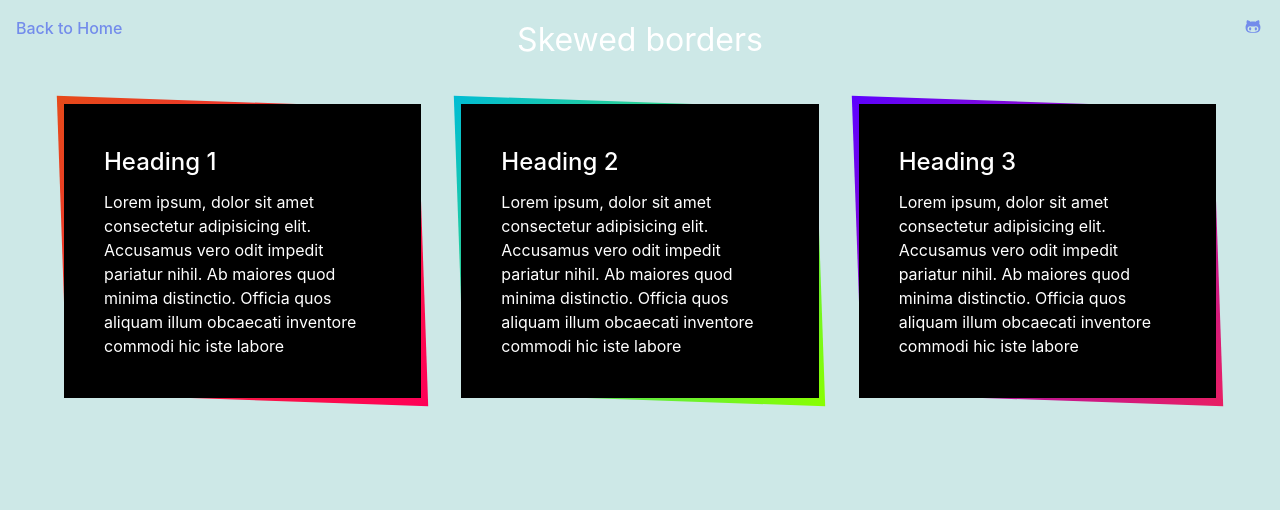
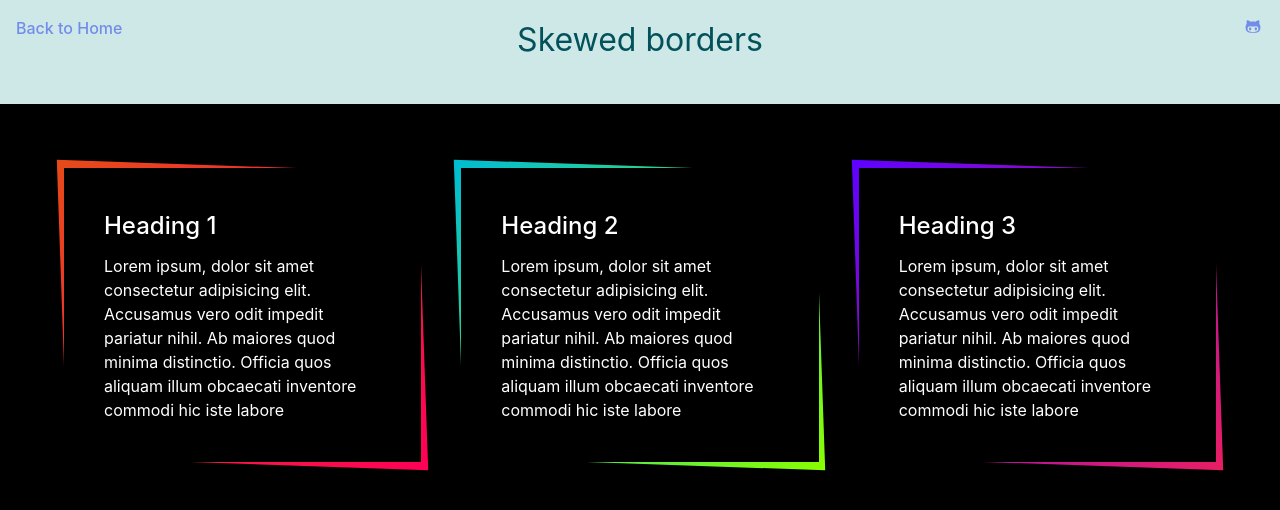
Before and after one commit to heyayush/css-tricks, a Gatsby site: page /border/Skewed-border in a window 1280 px wide. Built offline with nearby package versions, Linux system fonts and the light colour scheme; Gatsby itself is replaced by a stand-in of ours.

Commit message:
Prod ready enhancements

```diff
--- a/src/pages/border/Skewed-border.tsx
+++ b/src/pages/border/Skewed-border.tsx
@@ -1,11 +1,10 @@
 import React from 'react'
 import './skewed-border.scss'
-import PageHead from '../../components/page-head'
+import CenterHead from '../../templates/Center-head'
 
 export default () => {
   return (
-    <div className="page-container skewed-border">
-      <PageHead>Skewed borders</PageHead>
+    <CenterHead title="Skewed borders">
       <div className="skewed-border-container">
         <div className="skewed-box">
           <div className="content">
@@ -35,6 +34,6 @@
           </div>
         </div>
       </div>
-    </div>
+    </CenterHead>
   )
 }
--- a/src/pages/border/skewed-border.scss
+++ b/src/pages/border/skewed-border.scss
@@ -1,12 +1,6 @@
-.skewed-border {
+.skewed-border-container {
   background: #000;
-
-  .page-title {
-    color: #fff;
-  }
-
-  .skewed-border-container {
-    width: 90%;
+  padding: 5%;
   display: grid;
   grid-template-columns: 1fr 1fr 1fr;
   grid-template-rows: max-content;
@@ -61,4 +55,3 @@
     }
   }
 }
-}
--- /dev/null
+++ b/src/templates/Center-head.tsx
@@ -0,0 +1,15 @@
+import * as React from 'react'
+import Head from '../components/head'
+import PageHead from '../components/page-head'
+
+export default ({ title, children }: any) => {
+  return (
+    <React.Fragment>
+      <Head></Head>
+      <div className="page-container">
+        <PageHead>{title}</PageHead>
+        {children}
+      </div>
+    </React.Fragment>
+  )
+}
--- a/src/theme/global.scss
+++ b/src/theme/global.scss
@@ -5,7 +5,6 @@
   display: grid;
   grid-template-rows: min-content 1fr;
   justify-items: center;
-  padding-bottom: 2.5rem;
 
   .page-header {
     margin-bottom: 1.5rem;
```
Also changed, not shown: src/pages/hover/Laser-torch.tsx (+4 -5 lines), src/pages/hover/Light-reflection.tsx (+3 -4 lines), src/pages/hover/Moving-underline.tsx (+3 -4 lines), src/pages/index.tsx (+14 -0 lines). Lines whose indentation alone changed are shown as unchanged.
